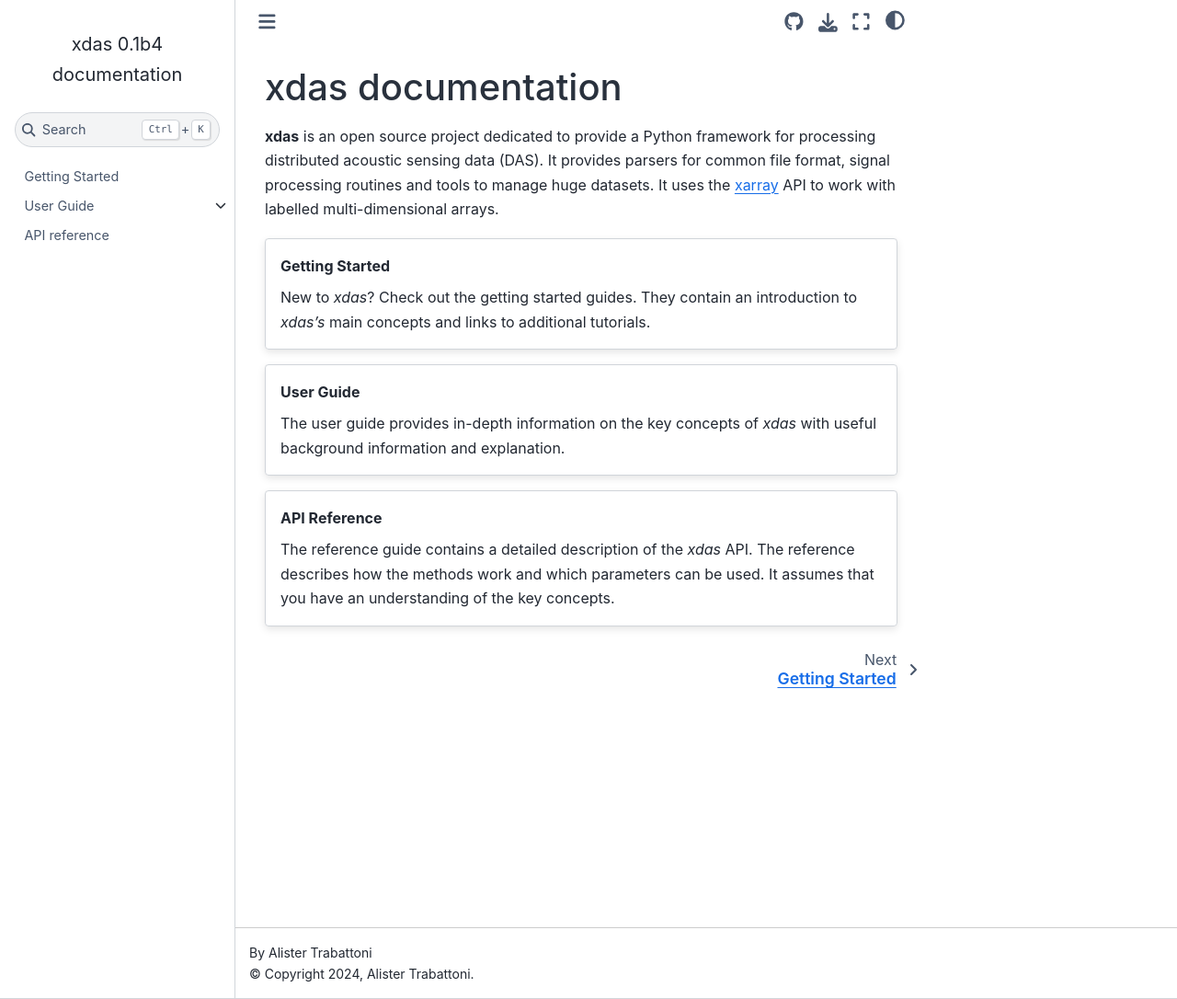
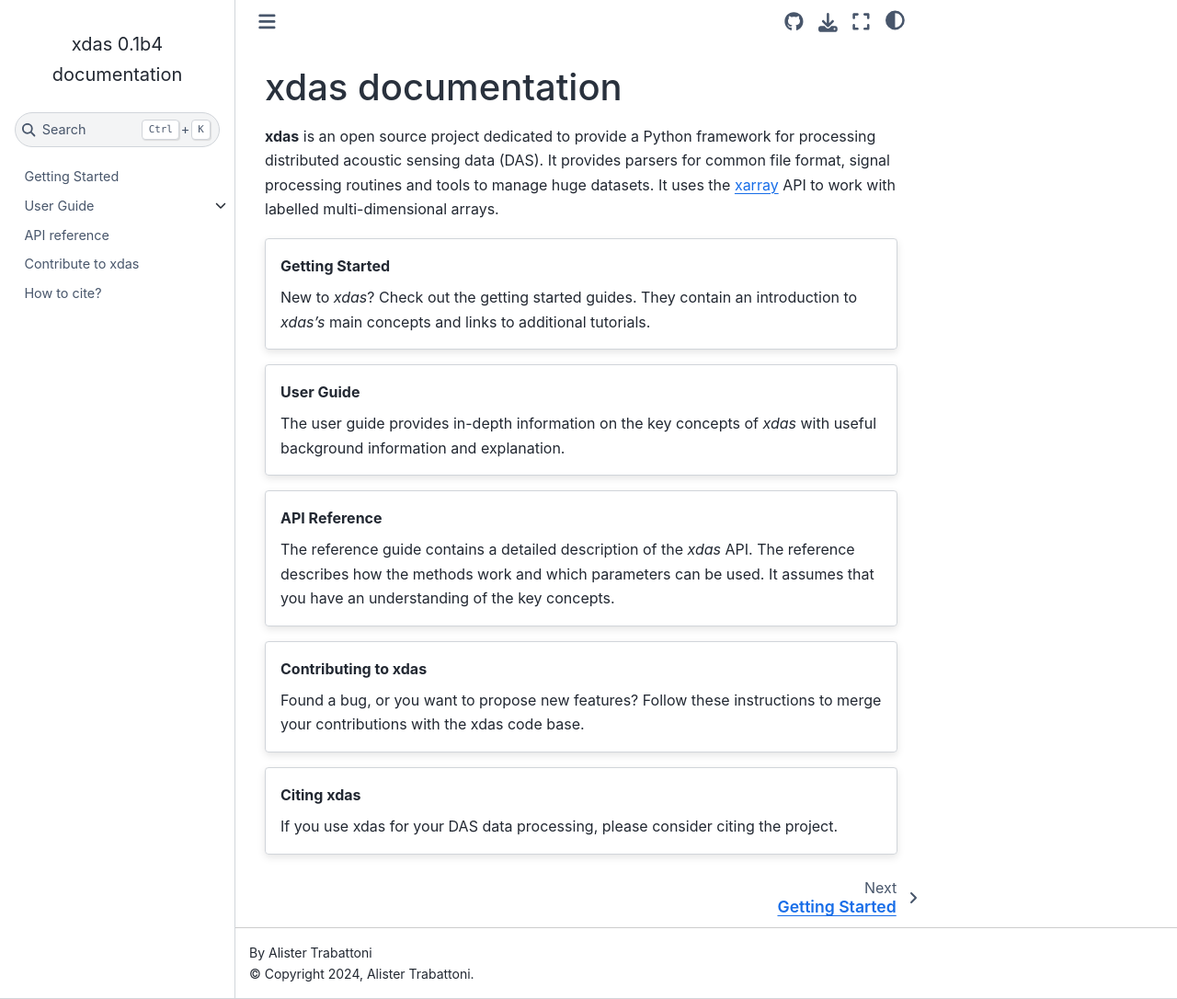
Before and after one commit to xdas-dev/xdas, a Sphinx documentation site: the page built from docs/index.md, in a window 1280 px wide and 1086 px high. Shown: the whole window at 92% size. Built offline with Sphinx 7.4.7 and the Sphinx Book theme 1.1.4, drawn with Linux system fonts in a browser that asks for light colours.

Commit message:
docs: updated README
- Added instructions for installing optional dependencies
- Added instructions for compiling documentation locally
- Added obspy as a base dependency
- Initialised contrib/cite documentation pages

````diff
--- /dev/null
+++ b/docs/cite.md
@@ -0,0 +1 @@
+# How to cite?
--- /dev/null
+++ b/docs/contribute.md
@@ -0,0 +1 @@
+# Contribute to xdas
--- a/docs/index.md
+++ b/docs/index.md
@@ -30,6 +30,21 @@ The reference describes how the methods work and which parameters can
 be used. It assumes that you have an understanding of the key concepts.
 ```
 
+```{card} Contributing to xdas
+:link: contribute
+:link-type: doc
+
+Found a bug, or you want to propose new features?
+Follow these instructions to merge your contributions with the xdas code base.
+```
+
+```{card} Citing xdas
+:link: cite
+:link-type: doc
+
+If you use xdas for your DAS data processing, please consider citing the project.
+```
+
 ```{toctree}
   :maxdepth: 2
   :hidden:
@@ -37,4 +52,6 @@ be used. It assumes that you have an understanding of the key concepts.
 getting-started
 user-guide/index
 api
+contribute
+cite
 ```
--- a/pyproject.toml
+++ b/pyproject.toml
@@ -14,6 +14,7 @@ dependencies = [
     "h5py",
     "netcdf4",
     "numpy",
+    "obspy",
     "pandas",
     "scipy",
     "tqdm",
````
Also changed, not shown: README.md (+19 -1 lines).
